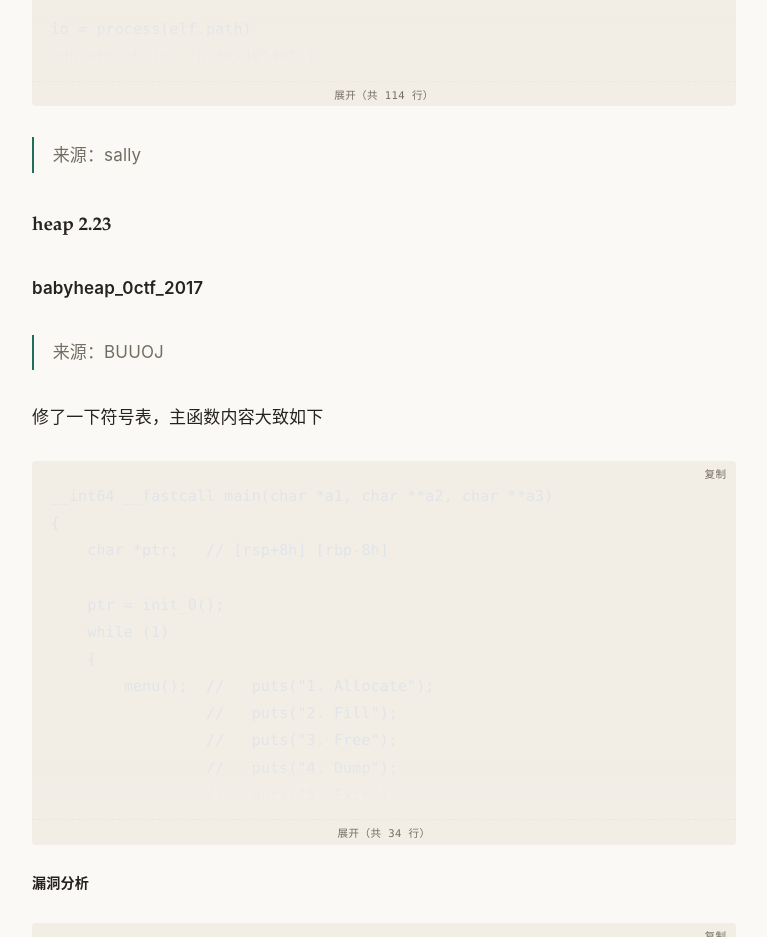
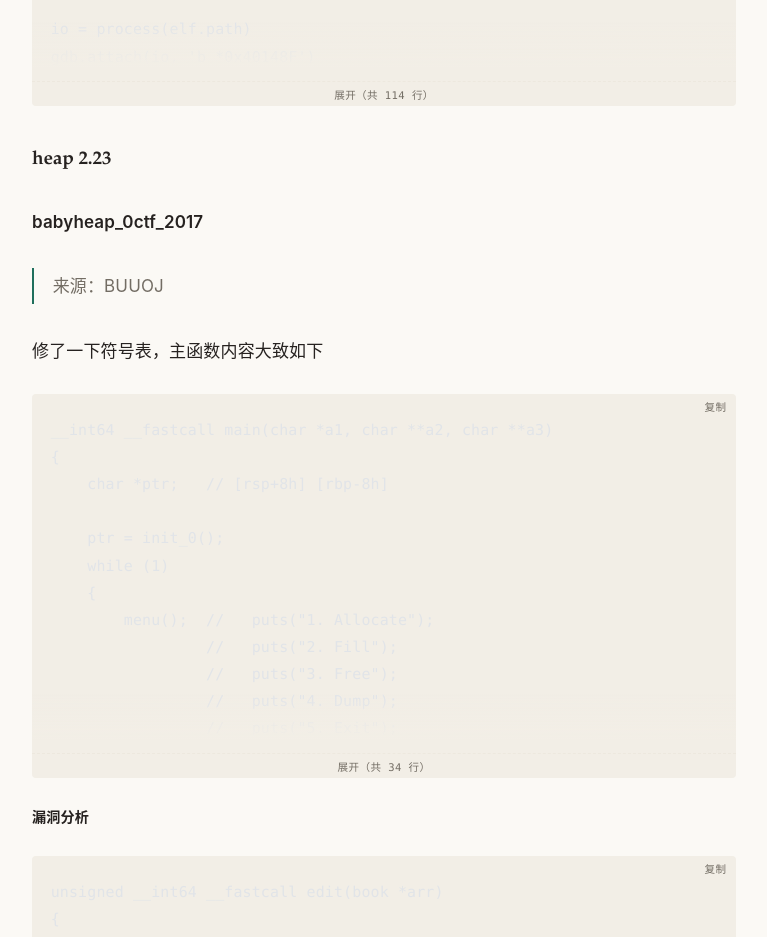
Before and after one commit to Find-key/Find-key.github.io, an Astro site: page /blog/posts/test_of_record in a window 1280 px wide. Shown: the part 6980-7917 px from the top of the page, without its empty margins (384-1151 px from the left). Built offline with nearby package versions, Linux system fonts and the light colour scheme; Astro itself is replaced by a stand-in of ours; some packages are replaced by stand-ins of ours; code samples lack their colours.

Commit message:
content(test_of_record): 删掉一条孤立的「来源：sally」
它出现在 ez_fmt_revenge 的 exp 之后、### heap 2.23 标题之前，不属于任何题目
（该题自己的来源在 358 行已经有一份）。顺手把多余的空行吃掉。

````diff
--- a/src/content/blog/test_of_record.md
+++ b/src/content/blog/test_of_record.md
@@ -508,8 +508,6 @@ io.sendline(payload)
 
 io.interactive()
 ```
-
-> 来源：sally
 
 ### heap 2.23
 
````
